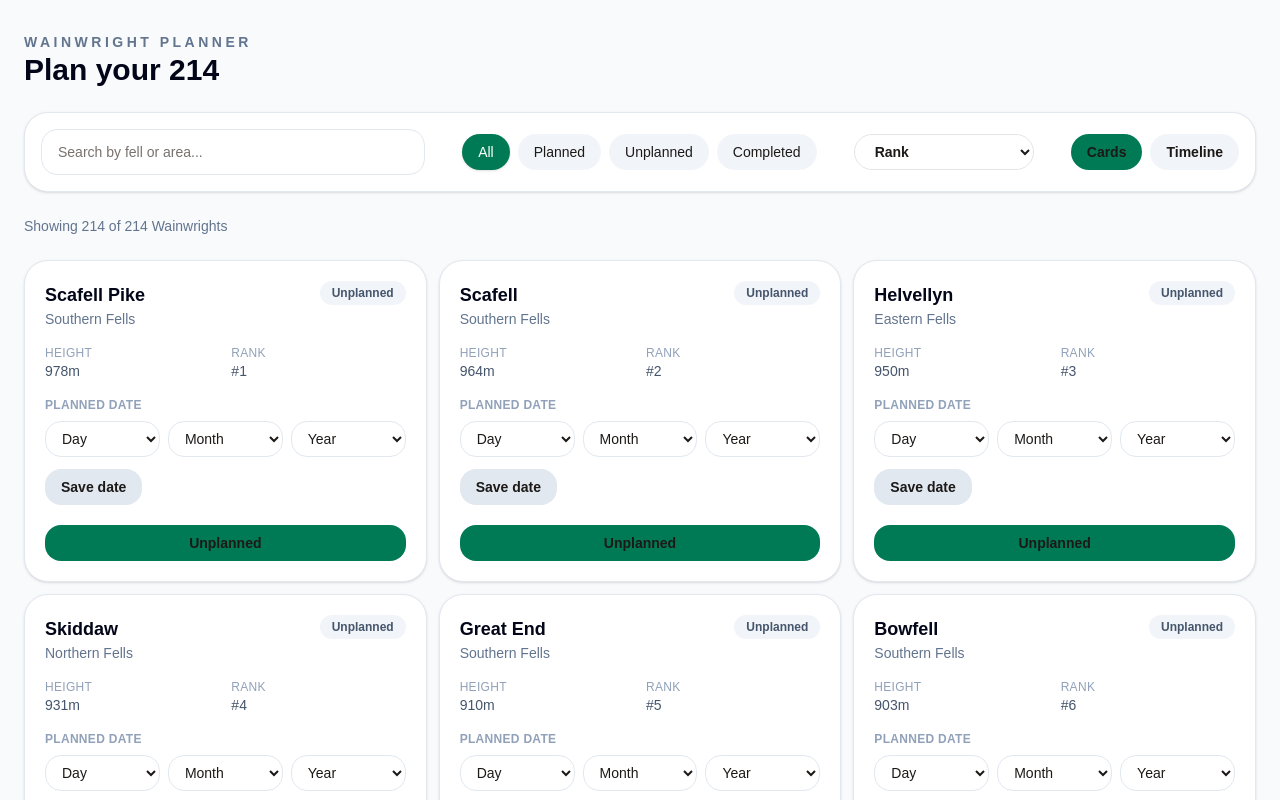
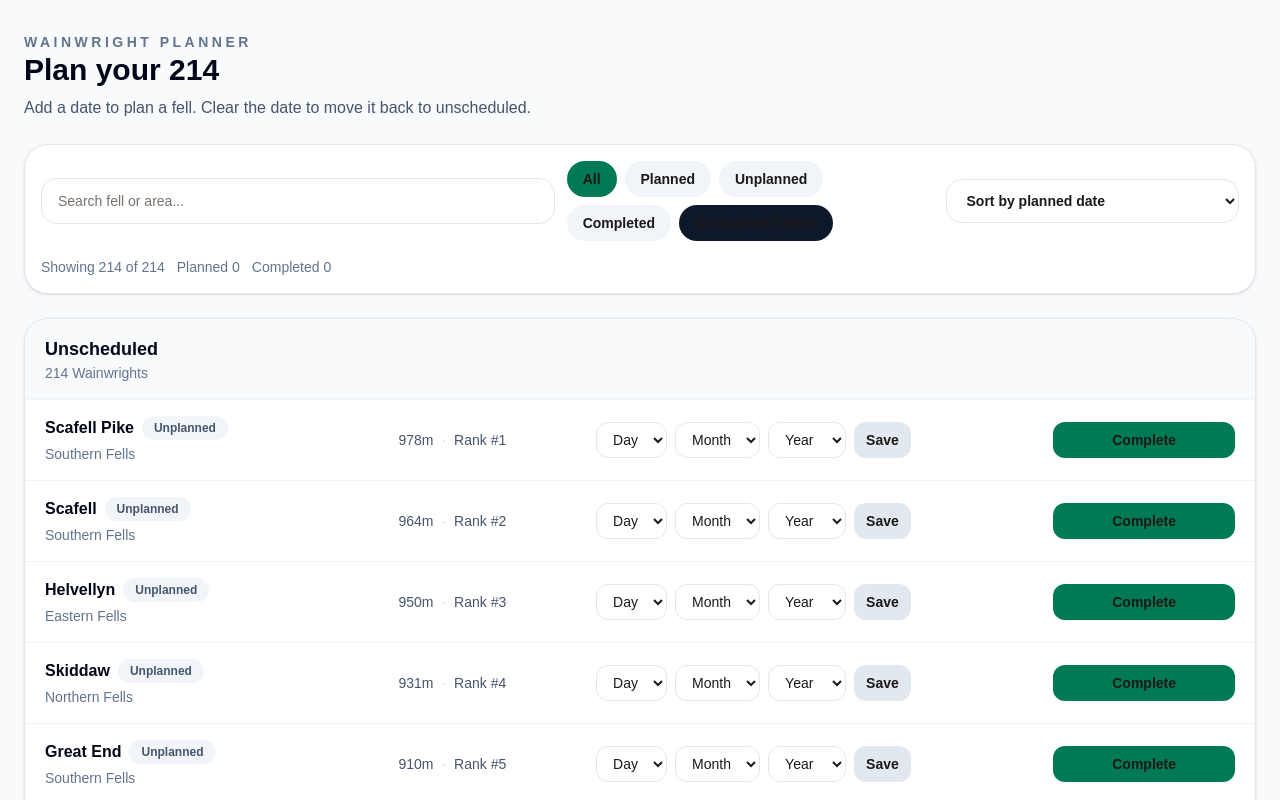
Before and after one commit to tambrulee/wainwright-tracker, a Next.js app: page /fells in a window 1280 px wide. Shown: the top 800 px of the page. Built offline with nearby package versions, Linux system fonts and the light colour scheme.

Commit message:
Change cards to line items

```diff
--- a/components/fells/FellPlanner.tsx
+++ b/components/fells/FellPlanner.tsx
@@ -1,52 +1,80 @@
 "use client";
 
-import { useMemo, useState } from "react";
+import { useEffect, useMemo, useState } from "react";
 import type { Wainwright } from "@/types/wainwright";
 
 type StatusFilter = "all" | "planned" | "unplanned" | "completed";
 type SortOption = "planned-date" | "height-high" | "height-low" | "a-z" | "rank";
-type ViewMode = "cards" | "timeline";
 
 type PlannerFell = Wainwright & {
   completed?: boolean;
-  planned?: boolean;
   priority?: boolean;
   plannedDate?: string | null;
 };
 
 type Props = {
   fells: PlannerFell[];
-  onTogglePlanned?: (fellId: string) => void;
   onToggleCompleted?: (fellId: string) => void;
   onUpdatePlannedDate?: (fellId: string, date: string) => void;
 };
 
 export default function FellPlanner({
   fells,
-  onTogglePlanned,
   onToggleCompleted,
   onUpdatePlannedDate,
 }: Props) {
   const [status, setStatus] = useState<StatusFilter>("all");
   const [search, setSearch] = useState("");
-  const [sort, setSort] = useState<SortOption>("rank");
-  const [viewMode, setViewMode] = useState<ViewMode>("cards");
-  const [draftDates, setDraftDates] = useState<Record<string, string>>({});
+  const [sort, setSort] = useState<SortOption>("planned-date");
+  const [hideCompleted, setHideCompleted] = useState(true);
+
+  const [draftDateParts, setDraftDateParts] = useState<
+    Record<string, { day: string; month: string; year: string }>
+  >({});
+
+  useEffect(() => {
+    const saved = localStorage.getItem("planner-view");
+    if (!saved) return;
+
+    const parsed = JSON.parse(saved);
+
+    setStatus(parsed.status ?? "all");
+    setSearch(parsed.search ?? "");
+    setSort(parsed.sort ?? "planned-date");
+    setHideCompleted(parsed.hideCompleted ?? true);
+  }, []);
+
+  useEffect(() => {
+    localStorage.setItem(
+      "planner-view",
+      JSON.stringify({
+        status,
+        search,
+        sort,
+        hideCompleted,
+      })
+    );
+  }, [status, search, sort, hideCompleted]);
 
   const filteredFells = useMemo(() => {
     return fells
       .filter((fell) => {
+        const isPlanned = Boolean(fell.plannedDate);
+
         const matchesSearch =
           fell.name.toLowerCase().includes(search.toLowerCase()) ||
           fell.section?.toLowerCase().includes(search.toLowerCase());
 
         const matchesStatus =
           status === "all" ||
-          (status === "planned" && Boolean(fell.plannedDate) && !fell.completed) ||
-          (status === "unplanned" && !fell.plannedDate && !fell.completed) ||
+          (status === "planned" && isPlanned && !fell.completed) ||
+          (status === "unplanned" && !isPlanned && !fell.completed) ||
           (status === "completed" && fell.completed);
 
-        return matchesSearch && matchesStatus;
+        const matchesCompletedVisibility =
+          status === "completed" || !hideCompleted || !fell.completed;
+
+        return matchesSearch && matchesStatus && matchesCompletedVisibility;
       })
       .sort((a, b) => {
         if (sort === "planned-date") {
@@ -62,7 +90,7 @@ export default function FellPlanner({
 
         return a.heightRank - b.heightRank;
       });
-  }, [fells, search, status, sort]);
+  }, [fells, search, status, sort, hideCompleted]);
 
   const groupedByDate = useMemo(() => {
     return filteredFells.reduce<Record<string, PlannerFell[]>>((groups, fell) => {
@@ -73,21 +101,17 @@ export default function FellPlanner({
     }, {});
   }, [filteredFells]);
 
-  const [draftDateParts, setDraftDateParts] = useState<
-    Record<string, { day: string; month: string; year: string }>
-  >({});
-
-  const saveDraftDate = (fellId: string, value: string) => {
+  const saveDate = (fellId: string, value: string) => {
     onUpdatePlannedDate?.(fellId, value);
 
-    setDraftDates((prev) => {
+    setDraftDateParts((prev) => {
       const copy = { ...prev };
       delete copy[fellId];
       return copy;
     });
   };
 
-const renderDateInput = (fell: PlannerFell) => {
+  const renderDateControls = (fell: PlannerFell) => {
     const savedDate = fell.plannedDate ?? "";
     const [savedYear = "", savedMonth = "", savedDay = ""] = savedDate.split("-");
 
@@ -114,32 +138,19 @@ const renderDateInput = (fell: PlannerFell) => {
       }));
     };
 
-  const clearDraftParts = () => {
-    setDraftDateParts((prev) => {
-      const copy = { ...prev };
-      delete copy[fell.id];
-      return copy;
-    });
-  };
-
     return (
-    <div className="mt-4">
-      <label className="mb-2 block text-xs font-bold uppercase tracking-wide text-slate-400">
-        Planned date
-      </label>
-
-      <div className="grid grid-cols-3 gap-2">
+      <div className="flex flex-wrap items-center gap-2">
         <select
           value={parts.day}
           onChange={(e) => updatePart("day", e.target.value)}
-          className="rounded-2xl border border-slate-200 bg-white px-3 py-2 text-sm"
+          className="rounded-xl border border-slate-200 bg-white px-3 py-2 text-sm"
         >
           <option value="">Day</option>
           {Array.from({ length: 31 }, (_, i) =>
             String(i + 1).padStart(2, "0")
-          ).map((d) => (
-            <option key={d} value={d}>
-              {d}
+          ).map((day) => (
+            <option key={day} value={day}>
+              {day}
             </option>
           ))}
         </select>
@@ -147,14 +158,14 @@ const renderDateInput = (fell: PlannerFell) => {
         <select
           value={parts.month}
           onChange={(e) => updatePart("month", e.target.value)}
-          className="rounded-2xl border border-slate-200 bg-white px-3 py-2 text-sm"
+          className="rounded-xl border border-slate-200 bg-white px-3 py-2 text-sm"
         >
           <option value="">Month</option>
           {Array.from({ length: 12 }, (_, i) =>
             String(i + 1).padStart(2, "0")
-          ).map((m) => (
-            <option key={m} value={m}>
-              {m}
+          ).map((month) => (
+            <option key={month} value={month}>
+              {month}
             </option>
           ))}
         </select>
@@ -162,165 +173,199 @@ const renderDateInput = (fell: PlannerFell) => {
         <select
           value={parts.year}
           onChange={(e) => updatePart("year", e.target.value)}
-          className="rounded-2xl border border-slate-200 bg-white px-3 py-2 text-sm"
+          className="rounded-xl border border-slate-200 bg-white px-3 py-2 text-sm"
         >
           <option value="">Year</option>
-          {[2026, 2027, 2028, 2029, 2030].map((y) => (
-            <option key={y} value={String(y)}>
-              {y}
+          {[2026, 2027, 2028, 2029, 2030].map((year) => (
+            <option key={year} value={String(year)}>
+              {year}
             </option>
           ))}
         </select>
-      </div>
 
-      <div className="mt-3 flex gap-2">
         <button
           type="button"
           disabled={!hasChanged || !currentValue}
-          onClick={() => {
-            saveDraftDate(fell.id, currentValue);
-            clearDraftParts();
-          }}
-          className="rounded-2xl bg-emerald-700 px-4 py-2 text-sm font-semibold text-white disabled:bg-slate-200 disabled:text-slate-400"
+          onClick={() => saveDate(fell.id, currentValue)}
+          className="rounded-xl bg-emerald-700 px-3 py-2 text-sm font-semibold text-white disabled:bg-slate-200 disabled:text-slate-400"
         >
-          Save date
+          Save
         </button>
 
         {(savedDate || currentValue) && (
           <button
             type="button"
-            onClick={() => {
-              saveDraftDate(fell.id, "");
-              clearDraftParts();
-            }}
-            className="rounded-2xl bg-slate-100 px-4 py-2 text-sm font-semibold text-slate-600 hover:bg-slate-200"
+            onClick={() => saveDate(fell.id, "")}
+            className="rounded-xl bg-slate-100 px-3 py-2 text-sm font-semibold text-slate-600 hover:bg-slate-200"
           >
             Clear
           </button>
         )}
       </div>
-    </div>
     );
   };
 
-  const renderFellCard = (fell: PlannerFell, compact = false) => (
-    <article className={compact ? "rounded-2xl border border-slate-100 bg-slate-50 p-4" : "rounded-3xl border border-slate-200 bg-white p-5 shadow-sm"}>
-      <div className="flex items-start justify-between gap-4">
-        <div>
-          <h2 className="text-lg font-semibold text-slate-950">{fell.name}</h2>
-          <p className="text-sm text-slate-500">{fell.section}</p>
-        </div>
+  const formatDateHeading = (date: string) => {
+    if (date === "Unscheduled") return "Unscheduled";
 
-        <span className={`rounded-full px-3 py-1 text-xs font-semibold ${
-          fell.completed ? "bg-emerald-100 text-emerald-700":
-          fell.planned ? "bg-amber-100 text-amber-700"
-          : "bg-slate-100 text-slate-600"
-        }`}>
-          {fell.completed ? "Completed" : fell.planned ? "Planned" : "Unplanned"}
-        </span>
-      </div>
+    return new Date(date).toLocaleDateString("en-GB", {
+      weekday: "long",
+      day: "numeric",
+      month: "long",
+      year: "numeric",
+    });
+  };
 
-      <div className="mt-4 grid grid-cols-2 gap-3 text-sm text-slate-600">
-        <div>
-          <p className="text-xs uppercase tracking-wide text-slate-400">Height</p>
-          <p>{fell.heightM}m</p>
-        </div>
-        <div>
-          <p className="text-xs uppercase tracking-wide text-slate-400">Rank</p>
-          <p>#{fell.heightRank}</p>
-        </div>
-      </div>
+  const plannedCount = fells.filter(
+    (fell) => fell.plannedDate && !fell.completed
+  ).length;
 
-      {renderDateInput(fell)}
-
-      <div className="mt-5">
-        <button
-          onClick={() => onToggleCompleted?.(fell.id)}
-          className="w-full rounded-2xl bg-emerald-700 px-3 py-2 text-sm font-semibold text-white transition hover:bg-emerald-800"
-        >
-          {fell.completed ? "Completed" : fell.plannedDate ? "Planned" : "Unplanned"}
-        </button>
-      </div>
-    </article>
-  );
+  const completedCount = fells.filter((fell) => fell.completed).length;
 
   return (
     <section className="space-y-6">
       <div>
-        <p className="text-sm font-semibold uppercase tracking-[0.25em] text-slate-500">Wainwright Planner</p>
+        <p className="text-sm font-semibold uppercase tracking-[0.25em] text-slate-500">
+          Wainwright Planner
+        </p>
         <h1 className="text-3xl font-bold text-slate-950">Plan your 214</h1>
+        <p className="mt-2 text-slate-600">
+          Add a date to plan a fell. Clear the date to move it back to unscheduled.
+        </p>
       </div>
 
-      <div className="flex flex-col gap-3 rounded-3xl border border-slate-200 bg-white p-4 shadow-sm xl:flex-row xl:items-center xl:justify-between">
-        <input value={search} onChange={(e) => setSearch(e.target.value)} placeholder="Search by fell or area..." className="w-full rounded-2xl border border-slate-200 px-4 py-3 text-sm outline-none focus:border-slate-400 xl:max-w-sm" />
+      <div className="rounded-3xl border border-slate-200 bg-white p-4 shadow-sm">
+        <div className="grid gap-3 xl:grid-cols-[1.4fr_1fr_0.8fr] xl:items-center">
+          <input
+            value={search}
+            onChange={(e) => setSearch(e.target.value)}
+            placeholder="Search fell or area..."
+            className="w-full rounded-2xl border border-slate-200 px-4 py-3 text-sm outline-none focus:border-emerald-700"
+          />
 
           <div className="flex flex-wrap gap-2">
-          {(["all", "planned", "unplanned", "completed"] as StatusFilter[]).map((item) => (
-            <button key={item} onClick={() => setStatus(item)} className={`rounded-full px-4 py-2 text-sm font-medium capitalize transition ${
-              status === item ? "bg-emerald-700 !text-white shadow-sm" : "bg-slate-100 text-slate-700 hover:bg-slate-200"
-            }`}>
+            {(["all", "planned", "unplanned", "completed"] as StatusFilter[]).map(
+              (item) => (
+                <button
+                  key={item}
+                  type="button"
+                  onClick={() => setStatus(item)}
+                  className={`rounded-full px-4 py-2 text-sm font-semibold capitalize transition ${
+                    status === item
+                      ? "bg-emerald-700 text-white"
+                      : "bg-slate-100 text-slate-700 hover:bg-slate-200"
+                  }`}
+                >
                   {item}
                 </button>
-          ))}
+              )
+            )}
+
+            <button
+              type="button"
+              onClick={() => setHideCompleted((prev) => !prev)}
+              className={`rounded-full px-4 py-2 text-sm font-semibold transition ${
+                hideCompleted
+                  ? "bg-slate-900 text-white"
+                  : "bg-slate-100 text-slate-700 hover:bg-slate-200"
+              }`}
+            >
+              {hideCompleted ? "Completed hidden" : "Completed visible"}
+            </button>
           </div>
 
-        <select value={sort} onChange={(e) => setSort(e.target.value as SortOption)} className="rounded-full border border-stone-200 bg-white px-4 py-2 text-sm font-semibold">
-          <option value="rank">Rank</option>
-          <option value="planned-date">Planned date</option>
+          <select
+            value={sort}
+            onChange={(e) => setSort(e.target.value as SortOption)}
+            className="rounded-2xl border border-slate-200 bg-white px-4 py-3 text-sm font-semibold"
+          >
+            <option value="planned-date">Sort by planned date</option>
+            <option value="rank">Sort by Wainwright rank</option>
             <option value="height-high">Height: high to low</option>
             <option value="height-low">Height: low to high</option>
             <option value="a-z">A-Z</option>
           </select>
+        </div>
 
-        <div className="flex gap-2">
-          {(["cards", "timeline"] as ViewMode[]).map((mode) => (
-            <button key={mode} onClick={() => setViewMode(mode)} className={`rounded-full px-4 py-2 text-sm font-semibold capitalize ${
-              viewMode === mode ? "bg-emerald-700 text-white" : "bg-slate-100 text-slate-700 hover:bg-slate-200"
-            }`}>
-              {mode}
-            </button>
-          ))}
+        <div className="mt-4 flex flex-wrap gap-3 text-sm text-slate-500">
+          <span>Showing {filteredFells.length} of {fells.length}</span>
+          <span>Planned {plannedCount}</span>
+          <span>Completed {completedCount}</span>
         </div>
       </div>
 
-      <div className="text-sm text-slate-500">
-        Showing {filteredFells.length} of {fells.length} Wainwrights
+      <div className="space-y-5">
+        {Object.entries(groupedByDate).map(([date, dateFells]) => (
+          <section
+            key={date}
+            className="overflow-hidden rounded-3xl border border-slate-200 bg-white shadow-sm"
+          >
+            <div className="border-b border-slate-100 bg-slate-50 px-5 py-4">
+              <h2 className="text-lg font-bold text-slate-950">
+                {formatDateHeading(date)}
+              </h2>
+              <p className="text-sm text-slate-500">
+                {dateFells.length} Wainwright{dateFells.length === 1 ? "" : "s"}
+              </p>
             </div>
 
-      {viewMode === "timeline" ? (
-        <div className="space-y-6">
-          {Object.entries(groupedByDate).map(([date, dateFells]) => (
-            <section key={date} className="rounded-3xl border border-slate-200 bg-white p-5 shadow-sm">
-              <h2 className="text-lg font-bold text-slate-950">
-                {date === "Unscheduled"
-                  ? "Unscheduled"
-                  : new Date(date).toLocaleDateString("en-GB", {
-                      weekday: "long",
-                      day: "numeric",
-                      month: "long",
-                      year: "numeric",
-                    })}
-              </h2>
+            <div className="divide-y divide-slate-100">
+              {dateFells.map((fell) => {
+                const isPlanned = Boolean(fell.plannedDate);
+
+                return (
+                  <div
+                    key={fell.id}
+                    className="grid gap-4 px-5 py-4 xl:grid-cols-[1.3fr_0.7fr_1.7fr_0.7fr] xl:items-center"
+                  >
+                    <div>
+                      <div className="flex flex-wrap items-center gap-2">
+                        <h3 className="font-bold text-slate-950">{fell.name}</h3>
+
+                        <span
+                          className={`rounded-full px-3 py-1 text-xs font-semibold ${
+                            fell.completed
+                              ? "bg-emerald-100 text-emerald-700"
+                              : isPlanned
+                              ? "bg-blue-100 text-blue-700"
+                              : "bg-slate-100 text-slate-600"
+                          }`}
+                        >
+                          {fell.completed
+                            ? "Completed"
+                            : isPlanned
+                            ? "Planned"
+                            : "Unplanned"}
+                        </span>
+                      </div>
 
                       <p className="mt-1 text-sm text-slate-500">
-                {dateFells.length} Wainwright{dateFells.length === 1 ? "" : "s"}
+                        {fell.section}
                       </p>
+                    </div>
 
-              <div className="mt-4 grid gap-3 md:grid-cols-2 xl:grid-cols-3">
-                {dateFells.map((fell) => (
-                  <div key={fell.id}>{renderFellCard(fell, true)}</div>
-                ))}
+                    <div className="text-sm text-slate-600">
+                      <span>{fell.heightM}m</span>
+                      <span className="mx-2 text-slate-300">·</span>
+                      <span>Rank #{fell.heightRank}</span>
+                    </div>
+
+                    {renderDateControls(fell)}
+
+                    <button
+                      type="button"
+                      onClick={() => onToggleCompleted?.(fell.id)}
+                      className="rounded-xl bg-emerald-700 px-4 py-2 text-sm font-semibold text-white transition hover:bg-emerald-800"
+                    >
+                      {fell.completed ? "Undo complete" : "Complete"}
+                    </button>
+                  </div>
+                );
+              })}
             </div>
           </section>
         ))}
       </div>
-      ) : (
-        <div className="grid gap-3 md:grid-cols-2 xl:grid-cols-3">
-          {filteredFells.map((fell) => (
-            <div key={fell.id}>{renderFellCard(fell)}</div>
-          ))}
-        </div>
-      )}
     </section>
   );
 }
```
Lines whose indentation alone changed are shown as unchanged.
